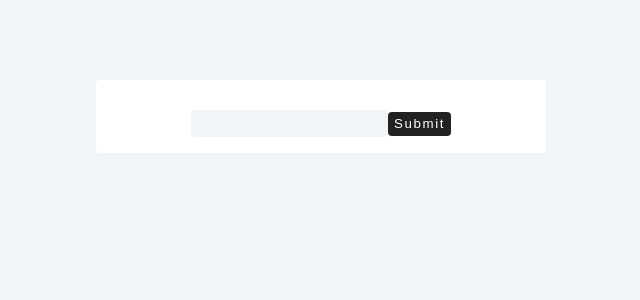
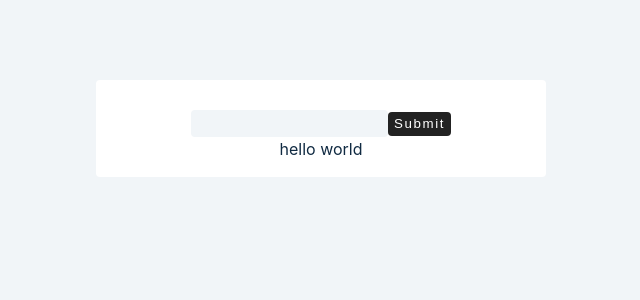
Before and after one commit to pooya2293/react-advanced-2020, a React (Create React App) app: page / in a window 1280 px wide. Shown: the top 300 px of the page, without its empty margins (319-959 px from the left). Built offline with nearby package versions, Linux system fonts and the light colour scheme.

Commit message:
show a div element with useRef

```diff
--- a/src/tutorial/5-useRef/setup/1-useRef-basics.js
+++ b/src/tutorial/5-useRef/setup/1-useRef-basics.js
@@ -6,10 +6,11 @@ import React, { useEffect, useRef } from 'react';
 
 const UseRefBasics = () => {
 	const refContainer = useRef(null);
+	const divContainer = useRef(null);
 
 	const handleSubmit = (e)=>{
 		e.preventDefault()
-		console.log(refContainer.current.value)//show any value u type in input
+		console.log(divContainer.current)//show <div>hello world</div>
 	}
 
   return (
@@ -19,6 +20,7 @@ const UseRefBasics = () => {
   				<input type="text" ref={refContainer} />
   				<button type='submit'>submit</button>
   			</div>
+  			<div ref={divContainer}>hello world</div>
   		</form>
   	</>
   )
```
